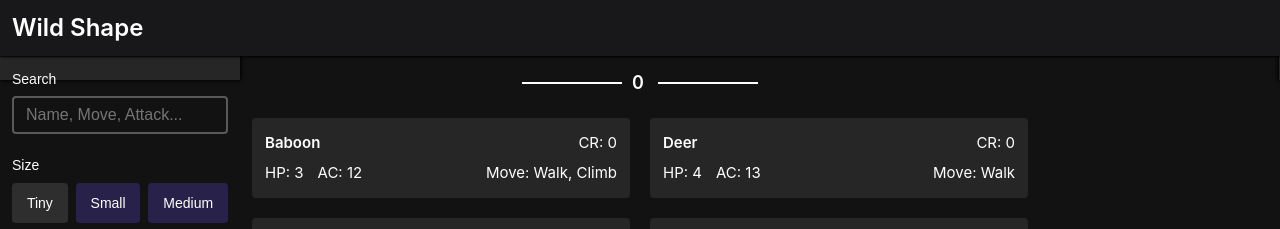
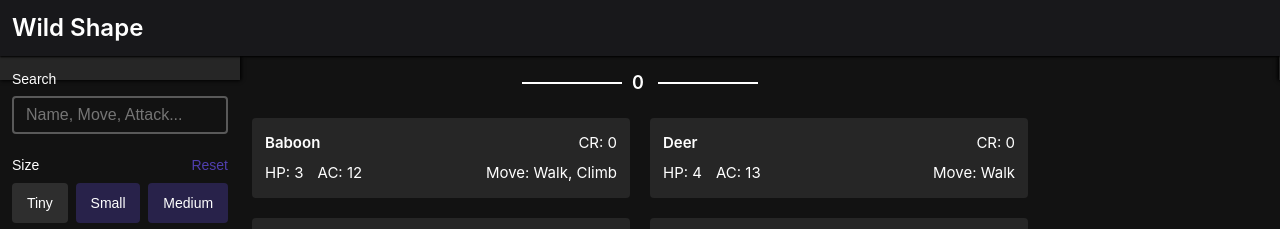
Before and after one commit to DzordzoMen/druid-wild-shape, a Vue app: page / in a window 1280 px wide. Both pictures are taken after a click on the button "Tiny". Shown: the top 229 px of the page. Built offline with nearby package versions, Linux system fonts and the light colour scheme.

Commit message:
added reset buttons to filters - size, move and environment

```diff
--- a/src/components/TheFiltersSidebar.vue
+++ b/src/components/TheFiltersSidebar.vue
@@ -10,17 +10,53 @@
       </common-input>
 
       <div class="sidebar-label">
-        <label>Size</label>
+        <label>
+          Size
+
+          <div
+            v-if="isFilteringSizes"
+            class="sidebar-label__clear"
+            tabindex="0"
+            @click="resetSelectedSizes()"
+            @keypress.space="resetSelectedSizes()"
+          >
+            Reset
+          </div>
+        </label>
         <common-chip-group v-model:modelValue="selectedSizes" :items="availableSize" />
       </div>
 
       <div class="sidebar-label">
-        <label>Move</label>
+        <label>
+          Move
+
+          <div
+            v-if="isFilteringMoves"
+            class="sidebar-label__clear"
+            tabindex="0"
+            @click="resetSelectedMoves()"
+            @keypress.space="resetSelectedMoves()"
+          >
+            Reset
+          </div>
+        </label>
         <common-chip-group v-model:modelValue="selectedMoves" :items="availableMoves" />
       </div>
 
       <div class="sidebar-label">
-        <label>Environment</label>
+        <label>
+          Environment
+
+          <div
+            v-if="isFilteringEnvs"
+            class="sidebar-label__clear"
+            tabindex="0"
+            @click="resetSelectedEnvs()"
+            @keypress.space="resetSelectedEnvs()"
+          >
+            Reset
+          </div>
+        </label>
         <common-chip-group v-model:modelValue="selectedEnvs" :items="availableEnvs" />
       </div>
     </div>
@@ -73,11 +109,35 @@ const selectedEnvs = computed({
   set: (val: string[]) => filtersModule.setSelectedEnvs(val),
 });
 
+const isFilteringMoves = computed(
+  () => selectedMoves.value?.length !== availableMoves?.length
+);
+
+const isFilteringSizes = computed(
+  () => selectedSizes.value?.length !== availableSize?.length
+);
+
+const isFilteringEnvs = computed(
+  () => selectedEnvs.value?.length !== availableEnvs?.length
+);
+
 onBeforeMount(() => {
   selectedSizes.value = availableSize.map((size) => size.value) as string[];
   selectedMoves.value = availableMoves.map((move) => move.value) as string[];
   selectedEnvs.value = availableEnvs.map((env) => env.value) as string[];
 });
+
+function resetSelectedSizes(): void {
+  selectedSizes.value = [...availableSize.map(({ value }) => value as string)];
+}
+
+function resetSelectedMoves(): void {
+  selectedMoves.value = [...availableMoves.map(({ value }) => value as string)];
+}
+
+function resetSelectedEnvs(): void {
+  selectedEnvs.value = [...availableEnvs.map(({ value }) => value as string)];
+}
 </script>
 
 <style scoped lang="scss">
@@ -100,10 +160,33 @@ onBeforeMount(() => {
   gap: 6px;
 
   & > label {
+    display: flex;
+    flex-direction: row;
+    flex-wrap: nowrap;
+    gap: 4px;
+    justify-content: space-between;
     color: var(--color-text);
     font-family: Arial, sans-serif;
     font-size: 14px;
     font-weight: 400;
+    z-index: 2;
+  }
+
+  &__clear {
+    cursor: pointer;
+    color: var(--secondary-color);
+    font-weight: 400;
+    outline: none;
+    animation: fade-in 0.24s ease-in;
+  }
+}
+
+@keyframes fade-in {
+  0% {
+    opacity: 0;
+  }
+  100% {
+    opacity: 1;
   }
 }
 </style>
```
